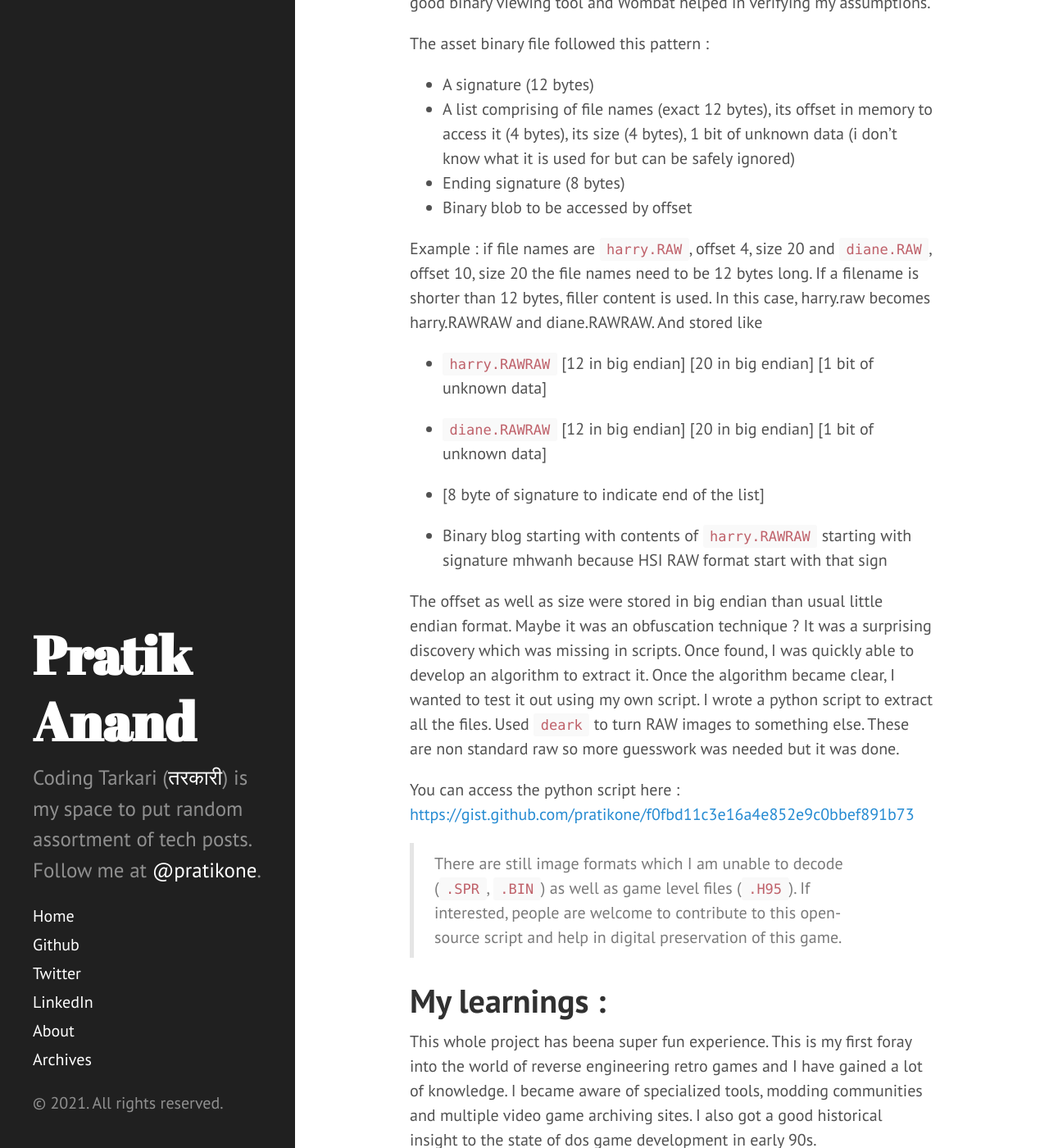
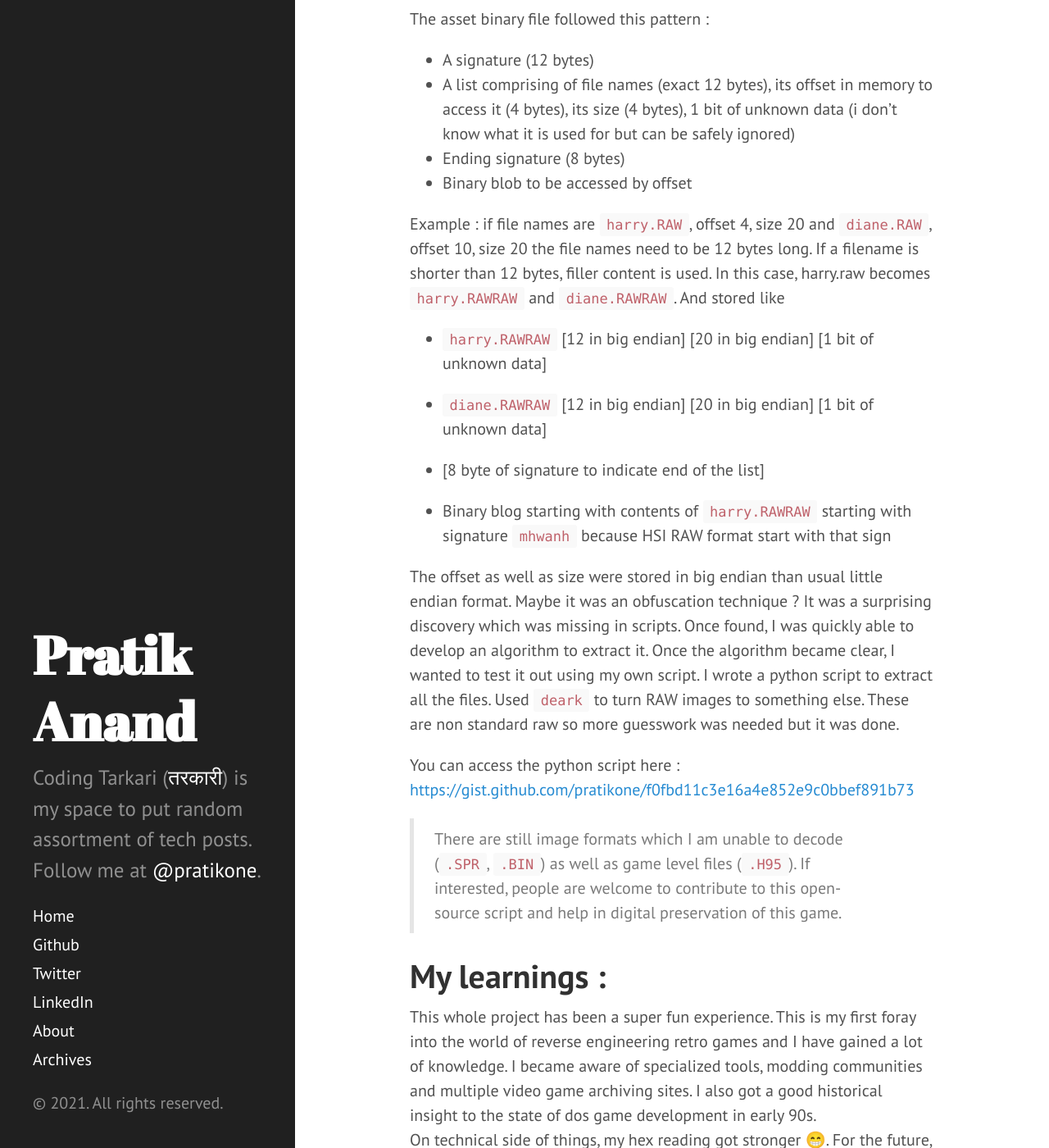
Before and after one commit to pratikone/pratikone.github.io, a Jekyll site: the page built from _posts/2021-08-28-reverse-engineer-zombiewars.md, in a window 1280 px wide and 1400 px high, scrolled down 7818 px. Shown: the whole window at 82% size. Built offline with Jekyll 4.4.1, drawn with Linux system fonts in a browser that asks for light colours; some of the changed text lies outside the part shown.

```diff
--- a/_posts/2021-08-28-reverse-engineer-zombiewars.md
+++ b/_posts/2021-08-28-reverse-engineer-zombiewars.md
@@ -78,7 +78,7 @@ I was excited. I found the treasure of my childhood games which I could play on
 
 # Reverse engineering the binary
 
-I knew these packed files were custom and could be compressed, I started with .EXE file ZWARS.exe to see how it is extracting resources. The first step of RE is to find how to extract resources. String utility (https://docs.microsoft.com/en-us/sysinternals/downloads/strings) came very handy. It just dumps out all strings it could find in a binary but that is important. Many compilers leave their name as a string in binary so I could get that information. And yes, I found it. Delphi 2.0  in the strings. Delphi !! That meant it uses Object Pascal with [Delphi IDE](https://en.wikipedia.org/wiki/Delphi_(software)). Success …
+I knew these packed files were custom and could be compressed, I started with .EXE file ZWARS.exe to see how it is extracting resources. The first step of RE is to find how to extract resources. [String utility](https://docs.microsoft.com/en-us/sysinternals/downloads/strings) came very handy. It just dumps out all strings it could find in a binary but that is important. Many compilers leave their name as a string in binary so I could get that information. And yes, I found it. Delphi 2.0  in the strings. Delphi !! That meant it uses Object Pascal with [Delphi IDE](https://en.wikipedia.org/wiki/Delphi_(software)). Success …
 
 My excitement dampened when  I found that none of the modern state of the art RE tools can reverse engineer 16-bit delphi code properly yet. It was kind of sad, I tried IDA Free, NSA Ghidra, Reko and few others to limited success. Even with these limitations, I was able to identify the main game loop. Given that my assembly and binary experience is rudimentary at best, I was very happy with myself.
 
@@ -91,25 +91,25 @@ The asset binary file followed this pattern :
 * Ending signature (8 bytes)
 * Binary blob to be accessed by offset
 
-Example : if file names are `harry.RAW`, offset 4, size 20 and `diane.RAW`, offset 10, size 20 the file names need to be 12 bytes long. If a filename is shorter than 12 bytes, filler content is used. In this case, harry.raw becomes harry.RAWRAW and diane.RAWRAW. And stored like
+Example : if file names are `harry.RAW`, offset 4, size 20 and `diane.RAW`, offset 10, size 20 the file names need to be 12 bytes long. If a filename is shorter than 12 bytes, filler content is used. In this case, harry.raw becomes `harry.RAWRAW` and `diane.RAWRAW`. And stored like
 * `harry.RAWRAW` [12 in big endian] [20 in big endian] [1 bit of unknown data]
 
 * `diane.RAWRAW` [12 in big endian] [20 in big endian] [1 bit of unknown data]
 
 * [8 byte of signature to indicate end of the list]
 
-* Binary blog starting with contents of `harry.RAWRAW` starting with signature mhwanh because HSI RAW format start with that sign
+* Binary blog starting with contents of `harry.RAWRAW` starting with signature `mhwanh` because HSI RAW format start with that sign
 
 
 The offset as well as size were stored in big endian than usual little endian format. Maybe it was an obfuscation technique ?  It was a surprising discovery which was missing in scripts. Once found, I was quickly able to develop an algorithm to extract it.
-Once the algorithm became clear, I wanted to test it out using my own script. I wrote a python script to extract all the files. Used `deark` to turn RAW images to something else. These are non standard raw so more guesswork was needed but it was done.
+Once the algorithm became clear, I wanted to test it out using my own script. I wrote a python script to extract all the files. Used [`deark`](https://entropymine.com/deark/) to turn RAW images to something else. These are non standard raw so more guesswork was needed but it was done.
 
 You can access the python script here : [https://gist.github.com/pratikone/f0fbd11c3e16a4e852e9c0bbef891b73](https://gist.github.com/pratikone/f0fbd11c3e16a4e852e9c0bbef891b73)
 
 > There are still image formats which I am unable to decode (`.SPR`, `.BIN`) as well as game level files (`.H95`). If interested,  people are welcome to contribute to this open-source script and help in digital preservation of this game.
 
 # My learnings :
-This whole project has beena super fun experience. This is my first foray into the world of reverse engineering retro games and I have gained a lot of knowledge. I became aware of specialized tools, modding communities and multiple video game archiving sites. I also got a good historical insight to the state of dos game development in early 90s.
+This whole project has been a super fun experience. This is my first foray into the world of reverse engineering retro games and I have gained a lot of knowledge. I became aware of specialized tools, modding communities and multiple video game archiving sites. I also got a good historical insight to the state of dos game development in early 90s.
 On technical side of things, my hex reading got stronger 😁. For the future, I will be increasing my assembly code understanding skills to mount another attempt at reverse engineering the game logic.
 
 I have uploaded all the files to [**Internet Archive**](https://archive.org/details/zombiewars) for digital preservation, including original game files (as they are now abandonware software, you cannot buy them anywhere) as well as game assets, tools and the [ asset extraction script](https://gist.github.com/pratikone/f0fbd11c3e16a4e852e9c0bbef891b73) I have developed.
```
